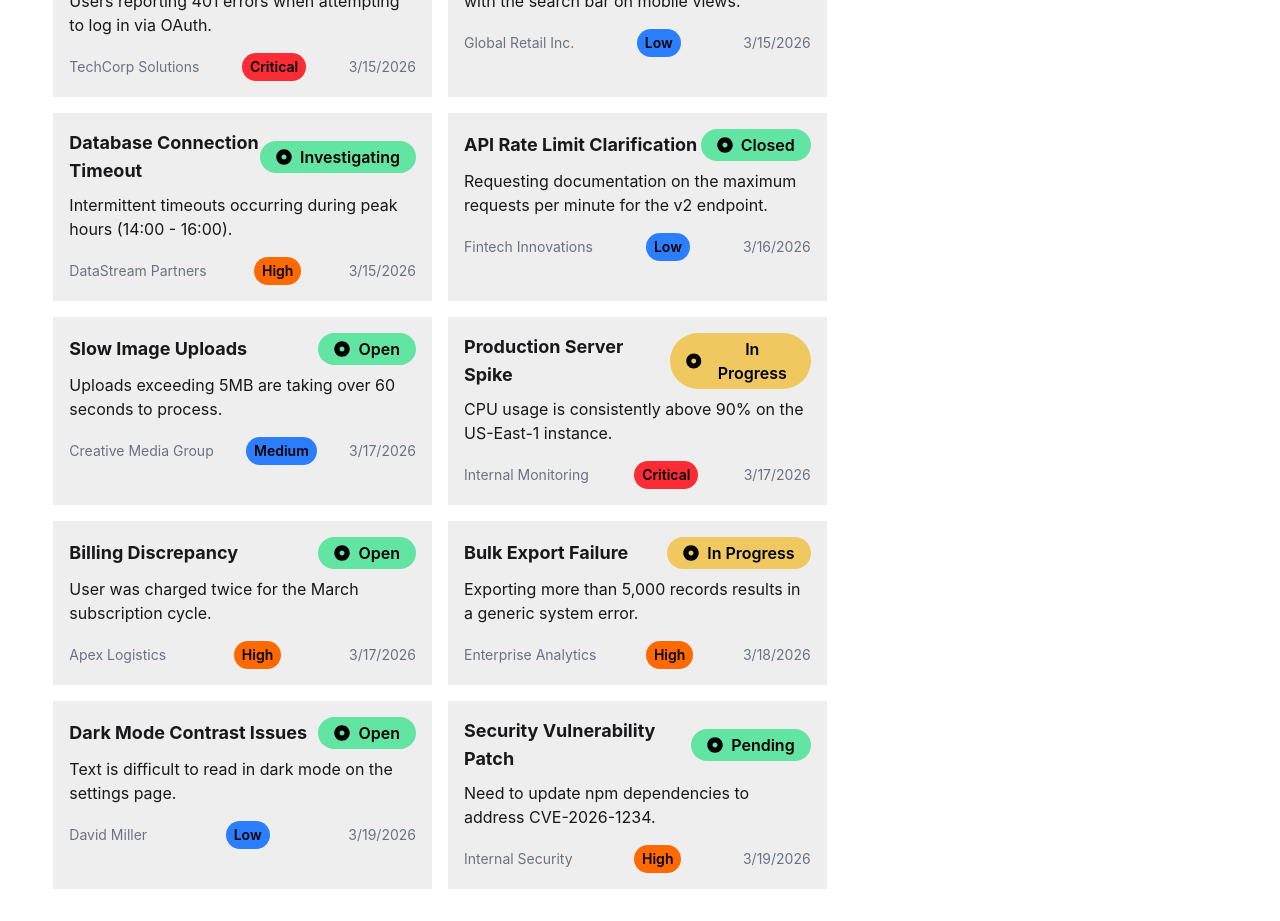
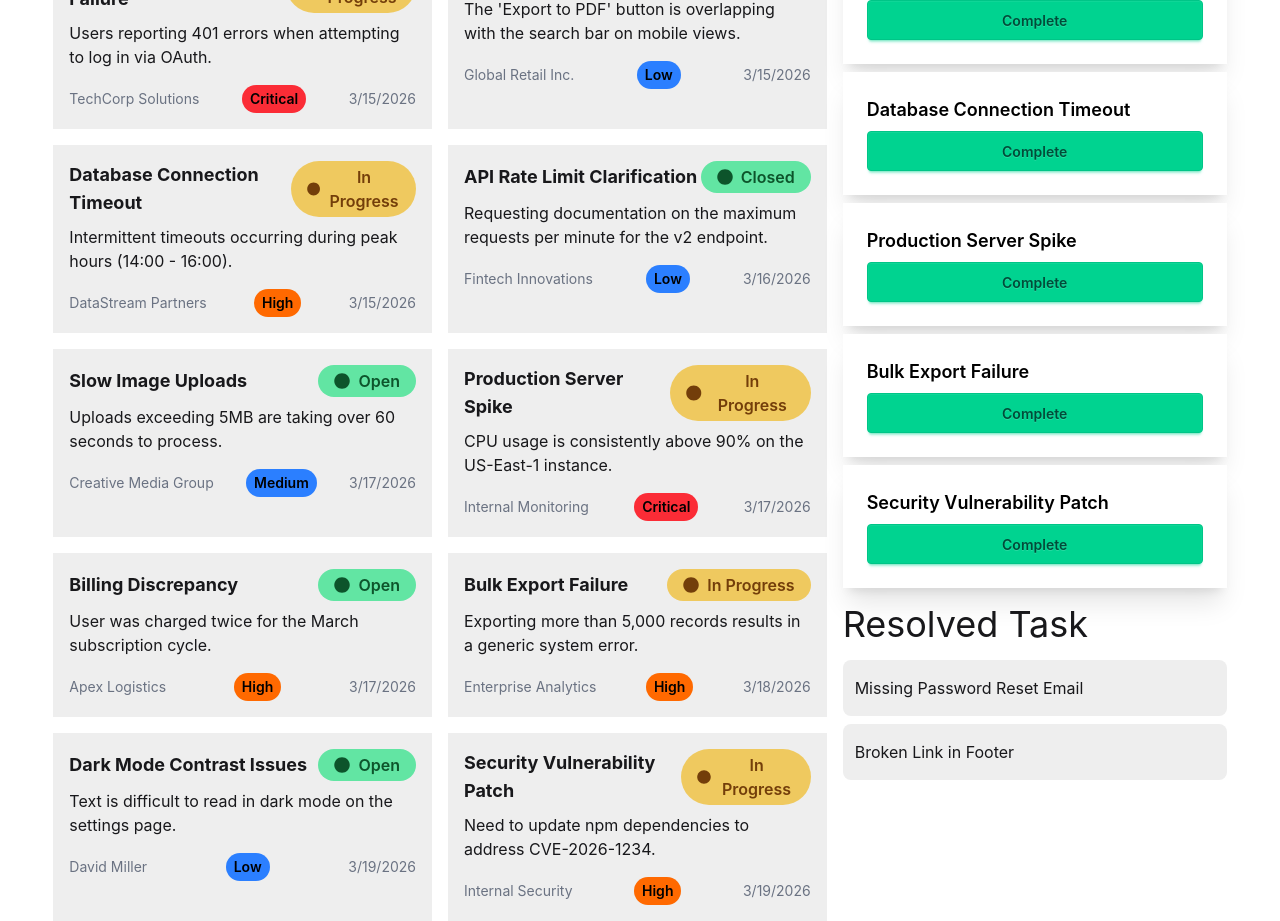
Before and after one commit to abdullahMsiam/customer-support-client, a React (Vite) app: page / in a window 1280 px wide. Shown: the part 420-1341 px from the top of the page. Before the commit the page ends 1309 px from the top, so only its background shows below. Built offline with nearby package versions, Linux system fonts and the light colour scheme.

Commit message:
task list and resolved list

```diff
--- a/public/data.json
+++ b/public/data.json
@@ -23,7 +23,7 @@
     "description": "Intermittent timeouts occurring during peak hours (14:00 - 16:00).",
     "customer": "DataStream Partners",
     "priority": "High",
-    "status": "Investigating",
+    "status": "In Progress",
     "createdAt": "2026-03-15T11:45:00Z"
   },
   {
@@ -104,7 +104,7 @@
     "description": "Need to update npm dependencies to address CVE-2026-1234.",
     "customer": "Internal Security",
     "priority": "High",
-    "status": "Pending",
+    "status": "In Progress",
     "createdAt": "2026-03-19T05:50:00Z"
   }
 ]
--- a/src/App.jsx
+++ b/src/App.jsx
@@ -25,7 +25,7 @@ function App() {
     <div>
       <Navbar />
       <Banner progressCount={progressCount} completedCount={completedCount} />
-      <HomeBody ticketData={ticketData.filter(t => t.status !== "Resolved")} />
+      <HomeBody ticketData={ticketData} />
     </div>
   )
 }
--- a/src/components/banner/BannerCard.jsx
+++ b/src/components/banner/BannerCard.jsx
@@ -3,7 +3,7 @@ import React from 'react';
 const BannerCard = ({ status, count }) => {
     return (
 
-        <div className={`card text-primary-content flex-1 h-48 ${status === "In Progress" ? "bg-gradient-to-t from-violet-400 to-violet-600" : "bg-gradient-to-t from-green-400 to-green-600"}`}>
+        <div className={`card text-primary-content flex-1 h-48 ${status === "In Progress" ? "bg-linear-to-t from-violet-400 to-violet-600" : "bg-linear-to-t from-green-400 to-green-600"}`}>
             <div className="card-body  bg-[url('/src/assets/vector1.png')] bg-no-repeat pt-9">
                 <h2 className=" text-center font-bold text-2xl w-full">{status === "In Progress" ? "In Progress" : "Resolved"}</h2>
                 <p className='text-5xl font-semibold text-center '>{count}</p>
--- a/src/components/homeBody/HomeBody.jsx
+++ b/src/components/homeBody/HomeBody.jsx
@@ -1,25 +1,47 @@
 import React from 'react';
 import TicketCard from './TicketCard';
+import TaskCard from './TaskCard';
 
 const HomeBody = ({ ticketData }) => {
     console.log(ticketData);
     return (
         <div className='container mx-auto mt-4'>
-            <div className='flex w-11/12 mx-auto gap-4'>
+            <div className='flex flex-col md:flex-row w-11/12 mx-auto gap-4'>
                 {/* Ticket List */}
                 <div className='flex-1'>
-                    <h1>Customers Tickets</h1>
+                    <h1 className='text-4xl mt-4'>Customers Tickets</h1>
                     <div className='grid grid-cols-1 md:grid-cols-2 gap-4 mt-4'>
                         {
-                            ticketData.map(ticket => (
+                            ticketData.filter(t => t.status !== "Resolved").map(ticket => (
                                 <TicketCard key={ticket.id} ticket={ticket} />
                             ))
                         }
                     </div>
                 </div>
-                {/* tickets handler section */}
-                <div className='w-96'>
-                    <h1>Task Status</h1>
+                {/* task handler section */}
+                <div className='w-80 md:w-96 mx-auto'>
+                    <div>
+                        <h1 className='text-4xl mt-4'>Task Status</h1>
+                        <div className='grid grid-cols-1 gap-2 mt-4'>
+                            {
+                                ticketData.filter(t => t.status === "In Progress").map(ticket => (
+                                    <TaskCard key={ticket.id} ticket={ticket} />
+                                ))
+                            }
+                        </div>
+                    </div>
+                    <div>
+                        <h1 className='text-4xl mt-4'>Resolved Task</h1>
+                        <div className='grid grid-cols-1 gap-2 mt-4'>
+                            {
+                                ticketData.filter(t => t.status === "Resolved").map(ticket => (
+
+                                    <h1 className='card bg-base-300 py-4 px-3' key={ticket.id}>{ticket.title}</h1>
+
+                                ))
+                            }
+                        </div>
+                    </div>
                 </div>
             </div>
         </div>
--- /dev/null
+++ b/src/components/homeBody/TaskCard.jsx
@@ -0,0 +1,17 @@
+import React from 'react';
+
+const TaskCard = ({ ticket }) => {
+    return (
+        <div>
+            <div className="card rounded-none bg-white text-black shadow-xl">
+                <div className="card-body">
+                    <h2 className="card-title">{ticket.title}</h2>
+                    <button className="btn btn-success">Complete</button>
+
+                </div>
+            </div>
+        </div>
+    );
+};
+
+export default TaskCard;
--- a/src/components/homeBody/TicketCard.jsx
+++ b/src/components/homeBody/TicketCard.jsx
@@ -1,5 +1,5 @@
 import React from 'react';
-import { FaDotCircle } from "react-icons/fa";
+import { FaCircle } from "react-icons/fa";
 
 const TicketCard = ({ ticket }) => {
     const { title, description, customer, priority, status, createdAt } = ticket;
@@ -7,8 +7,8 @@ const TicketCard = ({ ticket }) => {
         <div className='bg-base-300 p-4'>
             <div className='flex justify-between items-center mb-2'>
                 <h1 className='font-bold text-lg'>{title}</h1>
-                <button className={`${status === 'In Progress' ? 'bg-yellow-500/60' : status === 'Resolved' ? 'bg-green-500/30' : 'bg-green-400/60'} text-black px-4 py-1 rounded-full font-semibold flex justify-between items-center gap-2`}>
-                    <FaDotCircle /> {status}
+                <button className={`${status === 'In Progress' ? 'bg-yellow-500/60 text-yellow-900' : status === 'Resolved' ? 'bg-green-500/30' : 'bg-green-400/60  text-green-900'}  px-4 py-1 rounded-full font-semibold flex justify-between items-center gap-2`}>
+                    <FaCircle /> {status}
                 </button>
             </div>
             <p className='h-16'>{description}</p>
```
